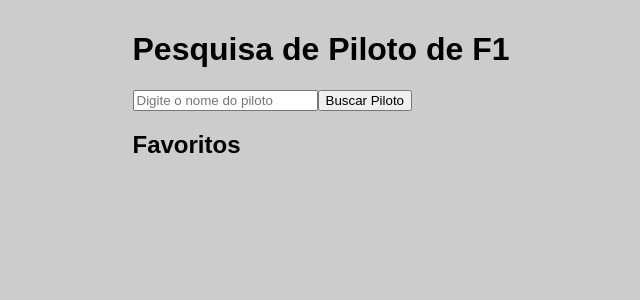
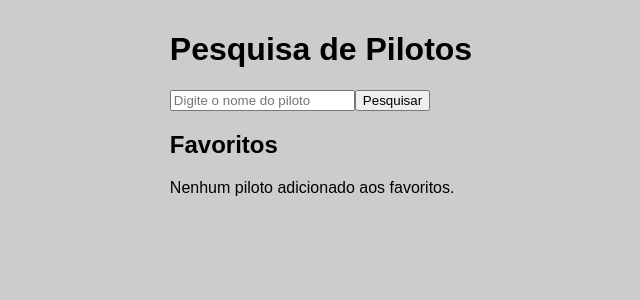
Before and after one commit to nataliarauj/api-pilotos, a React (Vite) app: page / in a window 1280 px wide. Shown: the top 300 px of the page, without its empty margins (319-959 px from the left). Built offline with nearby package versions, Linux system fonts and the light colour scheme.

Commit message:
Feat: adição de funções (favoritos e busca)

```diff
--- a/src/App.jsx
+++ b/src/App.jsx
@@ -1,77 +1,115 @@
-import React, { useState } from "react";
-import CardAtleta from "./components/CardAtleta";
+import { useState } from "react";
+import axios from "axios";
+import CardPiloto from "./components/CardPiloto";
 
-function App() {
-  const [driverName, setDriverName] = useState("");
-  const [piloto, setPiloto] = useState(null);
-  const [erro, setErro] = useState("");
+const App = () => {
+  const [pilotos, setPilotos] = useState([]);
   const [favoritos, setFavoritos] = useState([]);
+  const [searchTerm, setSearchTerm] = useState("");
 
-//Função de busca
-  const buscarPiloto = async () => {
-    if (!driverName) {
-      setErro("Por favor, insira um nome de piloto.");
-      return;
-    }
 
+  const fetchPilotos = async (nome) => {
     try {
-      const response = await fetch(`https://ergast.com/api/f1/drivers.json`);
-      const data = await response.json();
-
-      const pilotoEncontrado = data.MRData.DriverTable.Drivers.find((driver) => {
-        const nomeCompleto = `${driver.givenName} ${driver.familyName}`.toLowerCase();
-        return nomeCompleto.includes(driverName.toLowerCase());
+      const response = await axios.get("https://v1.formula-1.api-sports.io/drivers", {
+        headers: {
+          "x-rapidapi-key": "913b3caecdbfca7b9472150855f3f9ee",
+          "x-rapidapi-host": "v1.formula-1.api-sports.io",
+        },
+        params: {
+          search: nome,
+        },
       });
 
-      if (pilotoEncontrado) {
-        setPiloto(pilotoEncontrado);
-        setErro("");
-      } else {
-        setPiloto(null);
-        setErro("Nenhum piloto encontrado com esse nome.");
-      }
+      const dadosPilotos = response.data.response;
+
+
+      const pilotosNaoFavoritos = dadosPilotos.filter(
+        (piloto) => !favoritos.some((fav) => fav.driverId === piloto.driverId)
+      );
+
+      setPilotos(pilotosNaoFavoritos);
     } catch (error) {
-      console.error("Erro ao buscar piloto:", error);
-      setErro("Ocorreu um erro ao buscar os dados do piloto.");
+      console.error("Erro ao buscar os pilotos:", error);
     }
   };
 
 
-//Adicionar aos favoritos
-  const adicionarFavorito = () => {
-    if (piloto && !favoritos.some((fav) => fav.driverId === piloto.driverId)) {
-      setFavoritos([...favoritos, piloto]);
+  const handleInputChange = (e) => {
+    setSearchTerm(e.target.value);
+  };
+
+
+  const pesquisarPilotos = () => {
+    if (searchTerm.trim() === "") return;
+
+
+    setPilotos([]);
+    fetchPilotos(searchTerm);
+    setSearchTerm("");
+  };
+
+
+  const adicionarAosFavoritos = (piloto) => {
+
+    if (!favoritos.some((fav) => fav.driverId === piloto.driverId)) {
+      setFavoritos((prevFavoritos) => [...prevFavoritos, piloto]);
+      setPilotos((prevPilotos) =>
+        prevPilotos.filter((piloto) => piloto.driverId !== piloto.driverId)
+      );
     }
+  };
+
+
+  const removerFavorito = (piloto) => {
+    setFavoritos(favoritos.filter((favorito) => favorito.driverId !== piloto.driverId));
   };
 
   return (
     <div>
-      <h1>Pesquisa de Piloto de F1</h1>
+      <h1>Pesquisa de Pilotos</h1>
       <input
         type="text"
-        name="search-piloto"
-        value={driverName}
-        onChange={(e) => setDriverName(e.target.value)}
+        value={searchTerm}
         placeholder="Digite o nome do piloto"
+        onChange={handleInputChange}
+        onKeyPress={(e) => e.key === "Enter" && pesquisarPilotos()}
       />
-      <button onClick={buscarPiloto}>Buscar Piloto</button>
+      <button onClick={pesquisarPilotos}>Pesquisar</button>
 
-      {erro && <p>{erro}</p>}
-
-      {piloto && (
-        <CardAtleta piloto={piloto} adicionarFavorito={adicionarFavorito} />
+      {}
+      {pilotos.length > 0 && (
+        <div>
+          <h2>Resultados da Pesquisa</h2>
+          {pilotos.map((piloto) => (
+            <CardPiloto
+              key={piloto.driverId}
+              piloto={piloto}
+              adicionarAosFavoritos={adicionarAosFavoritos}
+              favoritos={favoritos}
+              removerFavorito={removerFavorito}
+            />
+          ))}
+        </div>
       )}
 
       <h2>Favoritos</h2>
-      <ul>
-        {favoritos.map((fav) => (
-          <li key={fav.driverId}>
-            {fav.givenName} {fav.familyName}
-          </li>
-        ))}
-      </ul>
+      <div>
+        {favoritos.length === 0 ? (
+          <p>Nenhum piloto adicionado aos favoritos.</p>
+        ) : (
+          favoritos.map((piloto) => (
+            <CardPiloto
+              key={piloto.driverId}
+              piloto={piloto}
+              adicionarAosFavoritos={adicionarAosFavoritos}
+              favoritos={favoritos}
+              removerFavorito={removerFavorito}
+            />
+          ))
+        )}
+      </div>
     </div>
   );
-}
+};
 
 export default App;
```
